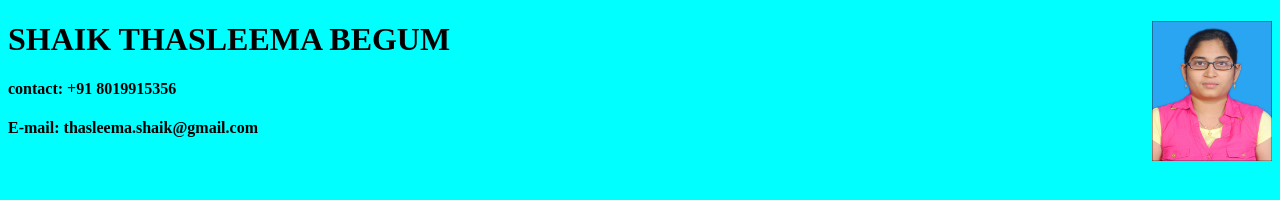
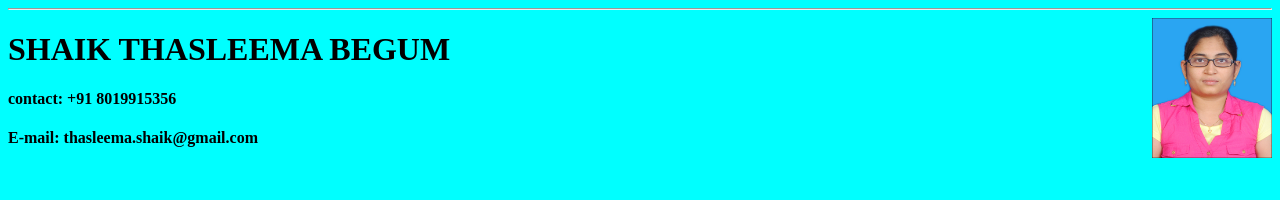
Before and after one commit to thasleema520/profile, a plain HTML site: page index.html in a window 1280 px wide. Drawn offline with Linux system fonts and the light colour scheme.

Commit message:
Update index.html

```diff
--- a/index.html
+++ b/index.html
@@ -1,13 +1,14 @@
 <!DOCTYPE html>
-<html>
+<html lang="en">
 <head><title>PROFILE</title>
 </head>
-<body style="background-color:cyan;">
+<body style="background-color:cyan;" title="MY PROFILE">
+	<hr>
 	<img align="right" src="DSC_0487.JPG" alt="Profile pic" width="120" height="140" >
 	<h1>SHAIK THASLEEMA BEGUM</h1>
 	<h4>contact: +91 8019915356</h4>
 	<h4>E-mail: thasleema.shaik@gmail.com</h4>
-
+	</hr>
 </body>
 
 </html>
```
